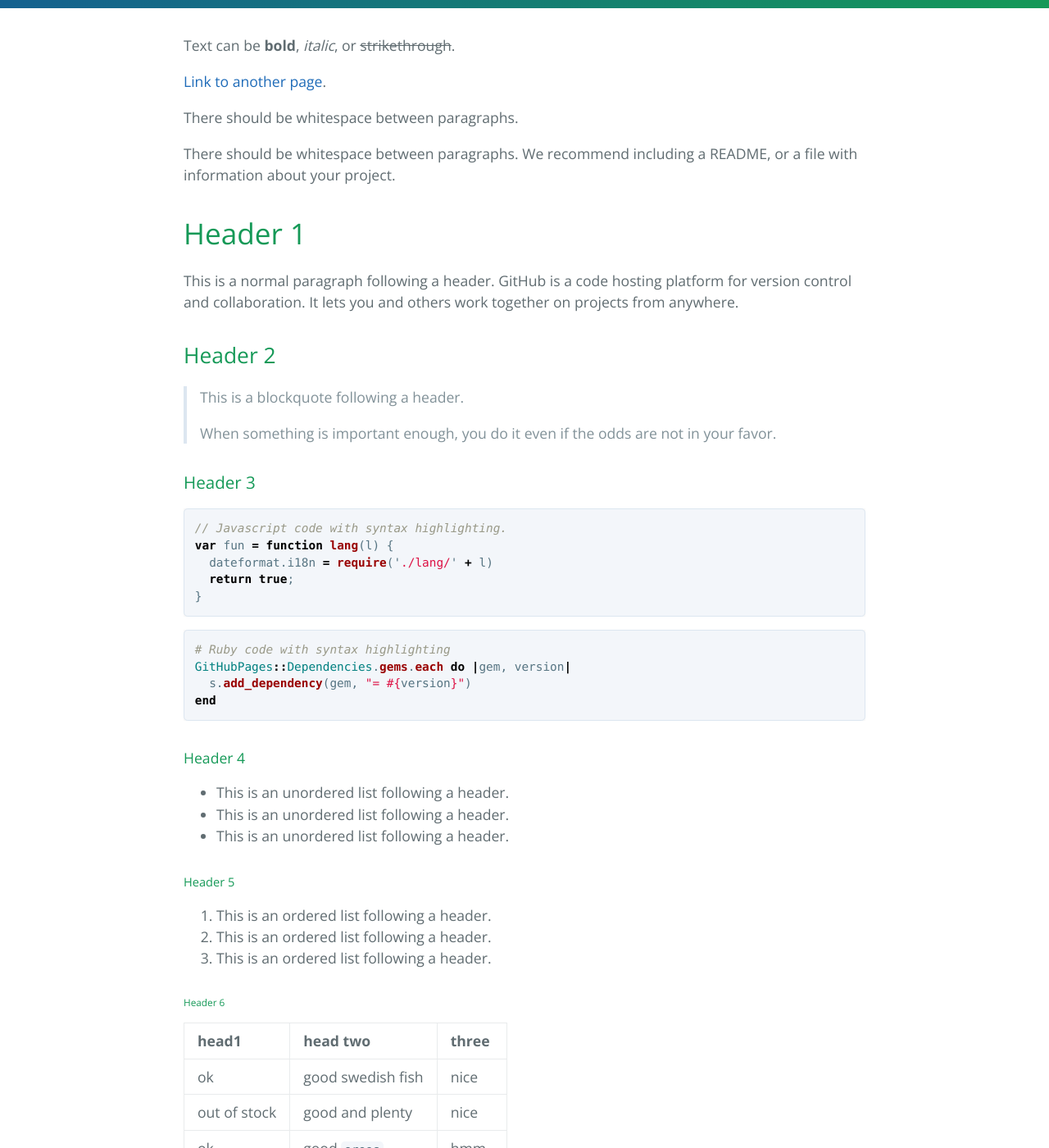
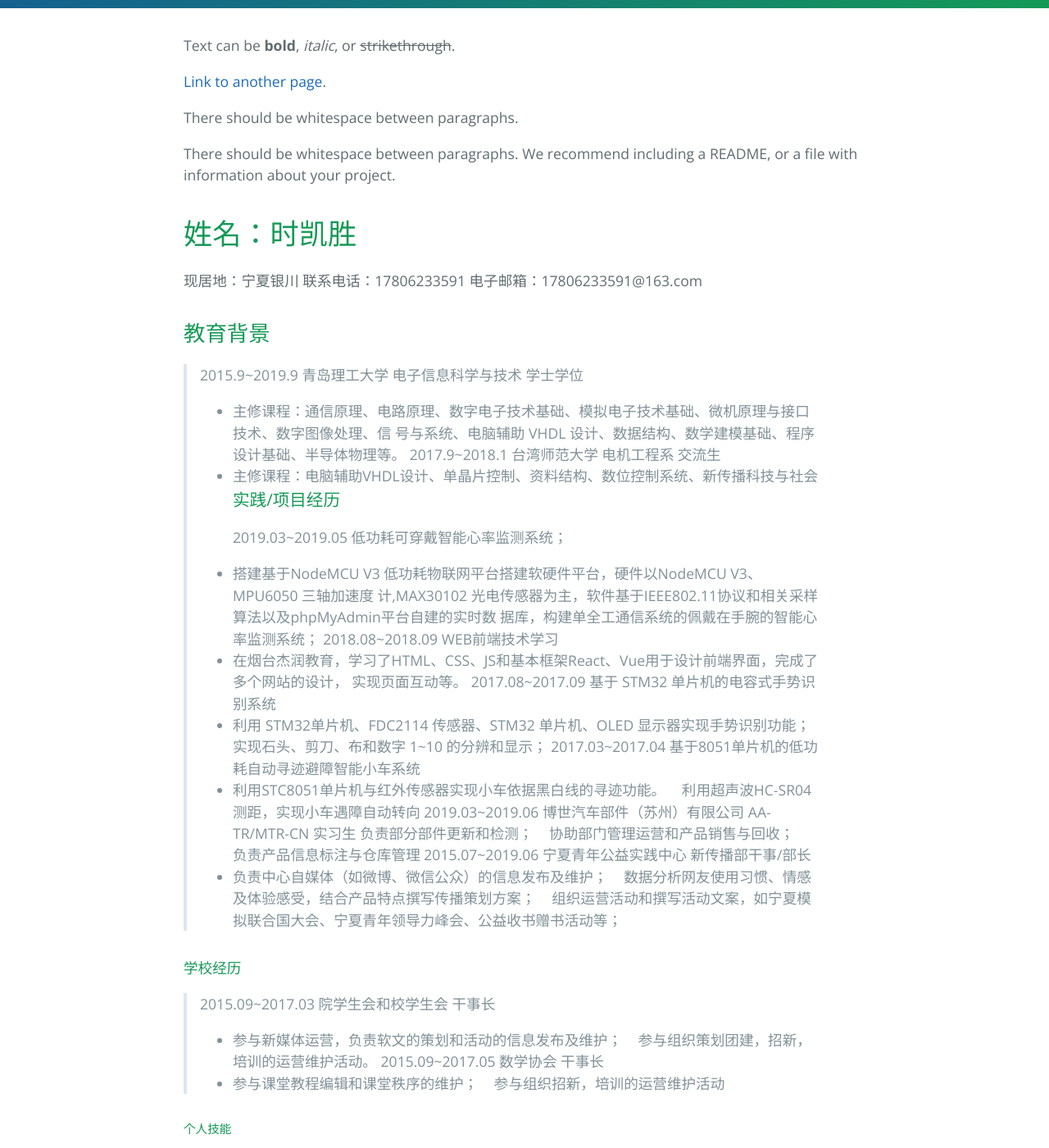
Before and after one commit to calvinee/calvinee.github.io, a Jekyll site: the page built from index.md, in a window 1280 px wide and 1400 px high, scrolled down 373 px. Shown: the whole window at 82% size. Built offline with Jekyll 4.4.1, drawn with Linux system fonts in a browser that asks for light colours; some of the changed text lies outside the part shown.

Commit message:
Update index.md

````diff
--- a/index.md
+++ b/index.md
@@ -10,17 +10,44 @@ There should be whitespace between paragraphs.
 
 There should be whitespace between paragraphs. We recommend including a README, or a file with information about your project.
 
-# Header 1
+# 姓名：时凯胜
 
-This is a normal paragraph following a header. GitHub is a code hosting platform for version control and collaboration. It lets you and others work together on projects from anywhere.
+现居地：宁夏银川
+联系电话：17806233591
+电子邮箱：17806233591@163.com
 
-## Header 2
+## 教育背景
 
-> This is a blockquote following a header.
->
-> When something is important enough, you do it even if the odds are not in your favor.
+> 2015.9~2019.9 青岛理工大学 电子信息科学与技术 学士学位
+*   主修课程：通信原理、电路原理、数字电子技术基础、模拟电子技术基础、微机原理与接口技术、数字图像处理、信 号与系统、电脑辅助 VHDL 设计、数据结构、数学建模基础、程序设计基础、半导体物理等。
+> 2017.9~2018.1 台湾师范大学 电机工程系 交流生
+*   主修课程：电脑辅助VHDL设计、单晶片控制、资料结构、数位控制系统、新传播科技与社会
+### 实践/项目经历
+> 2019.03~2019.05 低功耗可穿戴智能心率监测系统；
+*   搭建基于NodeMCU V3 低功耗物联网平台搭建软硬件平台，硬件以NodeMCU V3、MPU6050 三轴加速度 计,MAX30102 光电传感器为主，软件基于IEEE802.11协议和相关采样算法以及phpMyAdmin平台自建的实时数 据库，构建单全工通信系统的佩戴在手腕的智能心率监测系统；
+> 2018.08~2018.09 WEB前端技术学习
+*   在烟台杰润教育，学习了HTML、CSS、JS和基本框架React、Vue用于设计前端界面，完成了多个网站的设计， 实现页面互动等。
+> 2017.08~2017.09 基于 STM32 单片机的电容式手势识别系统
+*   利用 STM32单片机、FDC2114 传感器、STM32 单片机、OLED 显示器实现手势识别功能； 实现石头、剪刀、布和数字 1~10 的分辨和显示；
+> 2017.03~2017.04 基于8051单片机的低功耗自动寻迹避障智能小车系统
+*   利用STC8051单片机与红外传感器实现小车依据黑白线的寻迹功能。  利用超声波HC-SR04测距，实现小车遇障自动转向
+> 2019.03~2019.06 博世汽车部件（苏州）有限公司 AA-TR/MTR-CN 实习生
+> 负责部分部件更新和检测；  协助部门管理运营和产品销售与回收；  负责产品信息标注与仓库管理
+> 2015.07~2019.06 宁夏青年公益实践中心 新传播部干事/部长
+*   负责中心自媒体（如微博、微信公众）的信息发布及维护；  数据分析网友使用习惯、情感及体验感受，结合产品特点撰写传播策划方案；  组织运营活动和撰写活动文案，如宁夏模拟联合国大会、宁夏青年领导力峰会、公益收书赠书活动等；
 
-### Header 3
+#### 学校经历
+> 2015.09~2017.03 院学生会和校学生会 干事长
+*   参与新媒体运营，负责软文的策划和活动的信息发布及维护；  参与组织策划团建，招新，培训的运营维护活动。
+> 2015.09~2017.05 数学协会 干事长
+*   参与课堂教程编辑和课堂秩序的维护；  参与组织招新，培训的运营维护活动
+
+##### 个人技能
+> 语言能力：良好的英文阅读写作能力
+> 计算机能力：C、C++、LUA、CAD、MATLAB、VHDL、Altium、Multilism.
+
+###### 个人评价
+> 我有电子信息学科知识体系的良好理论和实践基础；善于学习使用软件与硬件并吸取经验；拥有一定的电子设计 的经验，电路设计能力和编程能力；并且我是性格沉稳，做事有耐心和进取心，善于反思，容易相处，且富有团队责 任感和开创精神
 
 ```js
 // Javascript code with syntax highlighting.
````
